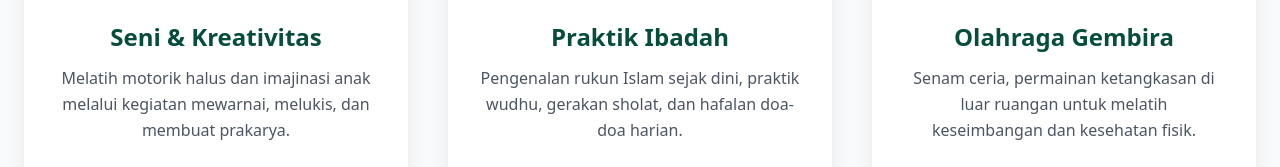
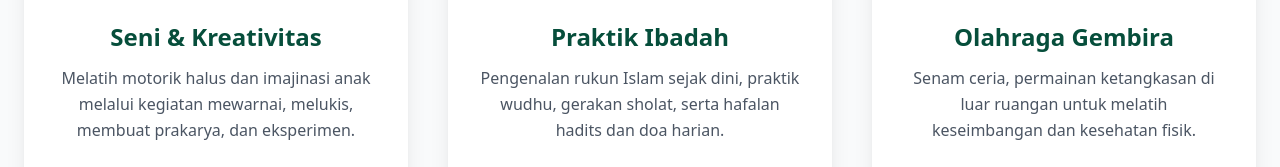
Before and after one commit to tktpq-al-huda/tk-tpq-project, a React (Vite) app: page /kegiatan-tk in a window 1280 px wide. Shown: the part 511-678 px from the top of the page. Built offline with nearby package versions, Linux system fonts and the light colour scheme.

Commit message:
minor update

```diff
--- a/src/kegiatan/kegiatan-tk/TKKegiatan.jsx
+++ b/src/kegiatan/kegiatan-tk/TKKegiatan.jsx
@@ -6,7 +6,7 @@ const DATA_KEGIATAN_TK = [
   {
     id: 1,
     title: 'Seni & Kreativitas',
-    desc: 'Melatih motorik halus dan imajinasi anak melalui kegiatan mewarnai, melukis, dan membuat prakarya.',
+    desc: 'Melatih motorik halus dan imajinasi anak melalui kegiatan mewarnai, melukis, membuat prakarya, dan eksperimen.',
     icon: 'palette',
     gallery: [
       '/foto-profil-kegiatan-tk/seni-kreativitas.jpg',
@@ -17,7 +17,7 @@ const DATA_KEGIATAN_TK = [
   {
     id: 2,
     title: 'Praktik Ibadah',
-    desc: 'Pengenalan rukun Islam sejak dini, praktik wudhu, gerakan sholat, dan hafalan doa-doa harian.',
+    desc: 'Pengenalan rukun Islam sejak dini, praktik wudhu, gerakan sholat, serta hafalan hadits dan doa harian.',
     icon: 'heart',
     gallery: [
       '/foto-profil-kegiatan-tk/praktik-ibadah.jpg',
```
